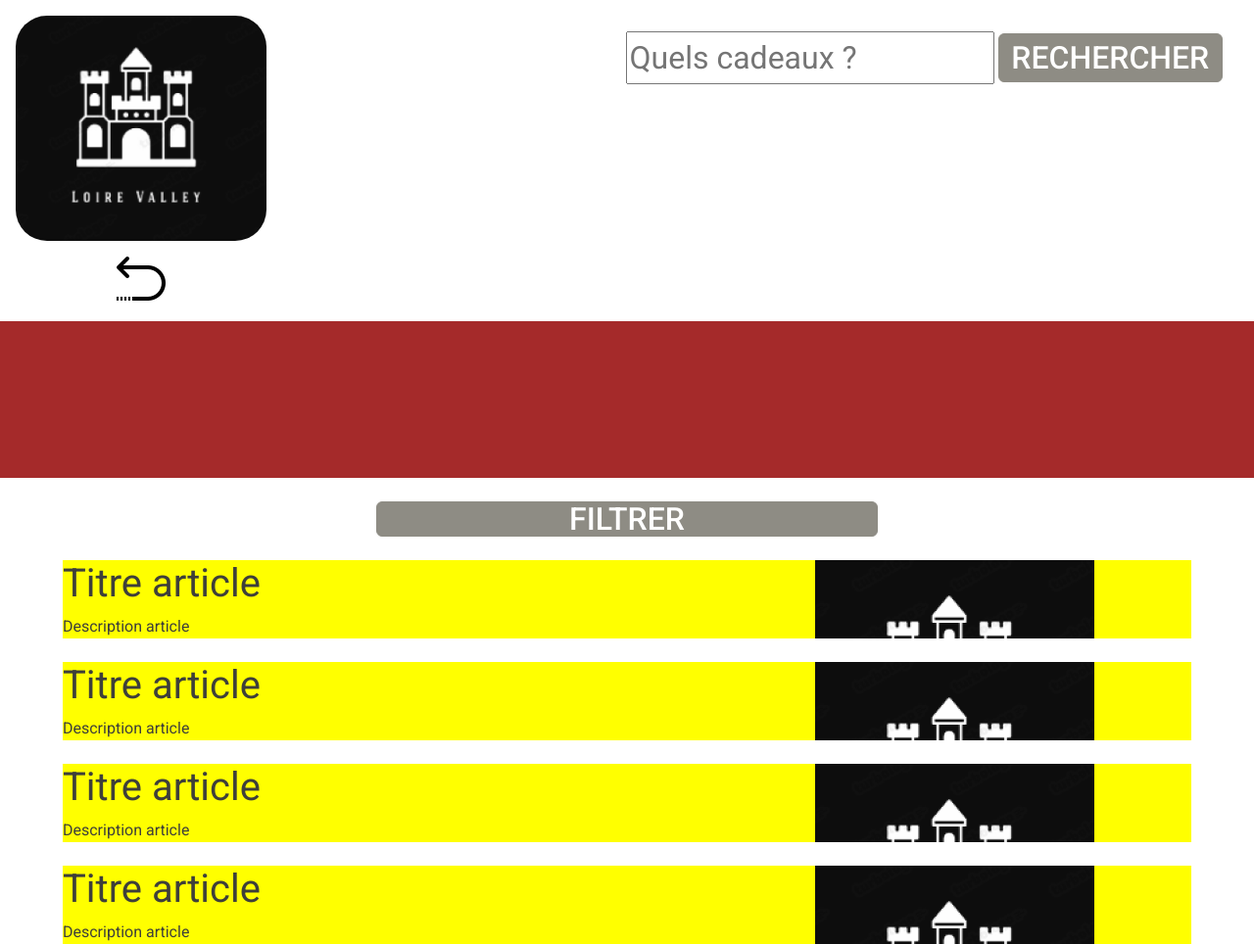
After one commit to AlexisHuin/Projet-3-CDA, a Symfony app: template Code/templates/gift/gift.html.twig in a window 1280 px wide. The commit adds this page. Shown: the whole page at 98% size. Run offline with Twig, Linux system fonts and the light colour scheme; the template is opened without the code that fills it, so the values that code supplies are empty; some libraries are stand-ins or nearby versions.

Commit message:
début page gift non connecté

```diff
--- /dev/null
+++ b/Code/public/css/gift.css
@@ -0,0 +1,111 @@
+body {
+  height: 100dvh;
+}
+.nav_gift {
+  margin: 1em 0 1em 1em;
+  display: flex;
+}
+#logo {
+  width: 20vw;
+  height: auto;
+  border-radius: 2em;
+}
+
+.nav_gift-logo {
+  display: flex;
+  flex-direction: column;
+  justify-content: center;
+}
+
+.logoReturn {
+  margin-top: 1em;
+  display: flex;
+  justify-content: center;
+}
+
+.researchBar {
+  position: fixed;
+  top: 2em;
+  right: 2em;
+  display: flex;
+  align-items: center;
+}
+
+.researchBar button {
+  padding: 0.4em;
+}
+main {
+  display: flex;
+  flex-direction: column;
+}
+.condition {
+  background-color: brown;
+  width: 100%;
+  height: 20vh;
+}
+
+.buttonMod {
+  width: 40%;
+}
+
+#staticBackdrop {
+  top: 115em;
+}
+#modalHeader {
+  display: flex;
+}
+
+#modalHeader > h1,
+#modalHeader > input {
+  flex: 1;
+}
+#modalWidth {
+  width: 100vw;
+  position: fixed;
+  left: 0;
+  bottom: 0;
+  height: 65vh;
+}
+
+#modaleTransition {
+  transition: none;
+}
+#modalBody {
+  display: flex;
+  flex-wrap: wrap;
+  overflow: auto;
+}
+
+.block {
+  background-color: pink;
+  width: calc(50% - 1em);
+  margin: 0.5em;
+  box-sizing: border-box;
+  height: 10em;
+}
+.modal-footer > button {
+  flex: 1;
+  padding: 0.7em;
+}
+
+.block_gift {
+  display: flex;
+  width: 90%;
+  height: 10vh;
+  background-color: yellow;
+  overflow: hidden;
+}
+
+.block_gift-l {
+  flex: 2;
+}
+
+.block_gift-r {
+  flex: 1;
+  box-sizing: border-box;
+}
+
+.block_gift-r img {
+  max-width: 100%;
+  height: auto;
+}
--- /dev/null
+++ b/Code/templates/gift/gift.html.twig
@@ -0,0 +1,92 @@
+{% extends 'base.html.twig' %}
+
+{% block title %}Cadeaux
+{% endblock %}
+
+{% block stylesheets %}
+	<link rel="stylesheet" href="{{ asset('css/gift.css') }}">
+{% endblock %}
+{% block body %}
+	<header>
+		<div class="nav_gift">
+			<div class="nav_gift-logo">
+				<img id="logo" src="{{ asset('img/logoVDL.png') }}" alt="Logo Val De Loire">
+				<a class="logoReturn" href="#">
+					<img class="" src="{{ asset('img/return.png') }}" alt="Retour">
+				</a>
+			</div>
+			<div class="researchBar">
+				<input class="ms-2 fs-2 text" type="text" placeholder="Quels cadeaux ?">
+				<button type="button" class="ms-1 btn btn-secondary fs-2 text">Rechercher</button>
+			</header>
+
+
+			<main>
+				<div class="condition"></div>
+
+				<button type="button" class="buttonMod btn btn-secondary fs-2 text mt-2 mx-auto text-center  mt-4" data-bs-toggle="modal" data-bs-target="#staticBackdrop">Filtrer</button>
+				{# Modale pour filtré les catégorie #}
+				<div class="modal fade" id="staticBackdrop" data-bs-backdrop="static" data-bs-keyboard="false" tabindex="-1" aria-labelledby="staticBackdropLabel" aria-hidden="true">
+					<div id="modaleTransition" class="modal-dialog">
+						<div id="modalWidth" class="modal-content">
+							<div id="modalHeader" class="modal-header">
+								<h1 class="modal-title  fs-1 text fw-bold" id="staticBackdropLabel">Catégorie Cadeau</h1>
+							</div>
+							<div id="modalBody" class="modal-body">
+								<div class="block"></div>
+								<div class="block"></div>
+								<div class="block"></div>
+								<div class="block"></div>
+								<div class="block"></div>
+								<div class="block"></div>
+								<div class="block"></div>
+								<div class="block"></div>
+								<div class="block"></div>
+								<div class="block"></div>
+							</div>
+							<div class="modal-footer">
+								<button type="button" class="btn btn-secondary fs-1 text" data-bs-dismiss="modal">Retour</button>
+								<button type="button" class="btn btn-primary fs-1 text">Valider</button>
+							</div>
+						</div>
+					</div>
+				</div>
+        {# Fin de la modale pour filter les catégories #}
+        <div class="block_gift mx-auto mt-4">
+        <div class="block_gift-l">
+        <h1>Titre article</h1>
+        <p>Description article </p>
+        </div>
+        <div class="block_gift-r">
+        <img src="{{ asset('img/logoVDL.png') }}" alt="">
+        </div>
+        </div>
+        <div class="block_gift mx-auto mt-4">
+        <div class="block_gift-l">
+        <h1>Titre article</h1>
+        <p>Description article </p>
+        </div>
+        <div class="block_gift-r">
+        <img src="{{ asset('img/logoVDL.png') }}" alt="">
+        </div>
+        </div>
+        <div class="block_gift mx-auto mt-4">
+        <div class="block_gift-l">
+        <h1>Titre article</h1>
+        <p>Description article </p>
+        </div>
+        <div class="block_gift-r">
+        <img src="{{ asset('img/logoVDL.png') }}" alt="">
+        </div>
+        </div>
+        <div class="block_gift mx-auto mt-4">
+        <div class="block_gift-l">
+        <h1>Titre article</h1>
+        <p>Description article </p>
+        </div>
+        <div class="block_gift-r">
+        <img src="{{ asset('img/logoVDL.png') }}" alt="">
+        </div>
+        </div>
+			</main>
+		{% endblock %}
--- a/Code/templates/pages/acceuil.html.twig
+++ b/Code/templates/pages/acceuil.html.twig
@@ -22,7 +22,7 @@
 		<a href="{{ path('user.index') }}"><img src="{{ asset('img/user.svg') }}" alt="Profil"></a>
 		<a href="{{ path('main.index') }}"><img src="{{ asset('img/map.svg') }}" alt="Itinéraire"></a>
 		<a href="{{ path('main.index') }}"><img src="{{ asset('img/group.svg') }}" alt="Géolocalisation"></a>
-		<a href="{{ path('main.index') }}"><img src="{{ asset('img/gift.svg') }}" alt="Cadeaux"></a>
+		<a href="{{ path('app_gift') }}"><img src="{{ asset('img/gift.svg') }}" alt="Cadeaux"></a>
 		<a href="{{ path('main.index') }}"><img src="{{ asset('img/balance.svg') }}" alt="Mentions générales"></a>
 	</nav>
 	<div class="modal fade" id="staticBackdrop" data-bs-backdrop="static" data-bs-keyboard="false" tabindex="-1" aria-labelledby="staticBackdropLabel" aria-hidden="true">
```
Also changed, not shown: Code/src/Controller/GiftController.php (added, +18 -0 lines), Code/templates/base.html.twig (+4 -2 lines), Code/public/img/return.png (added).
